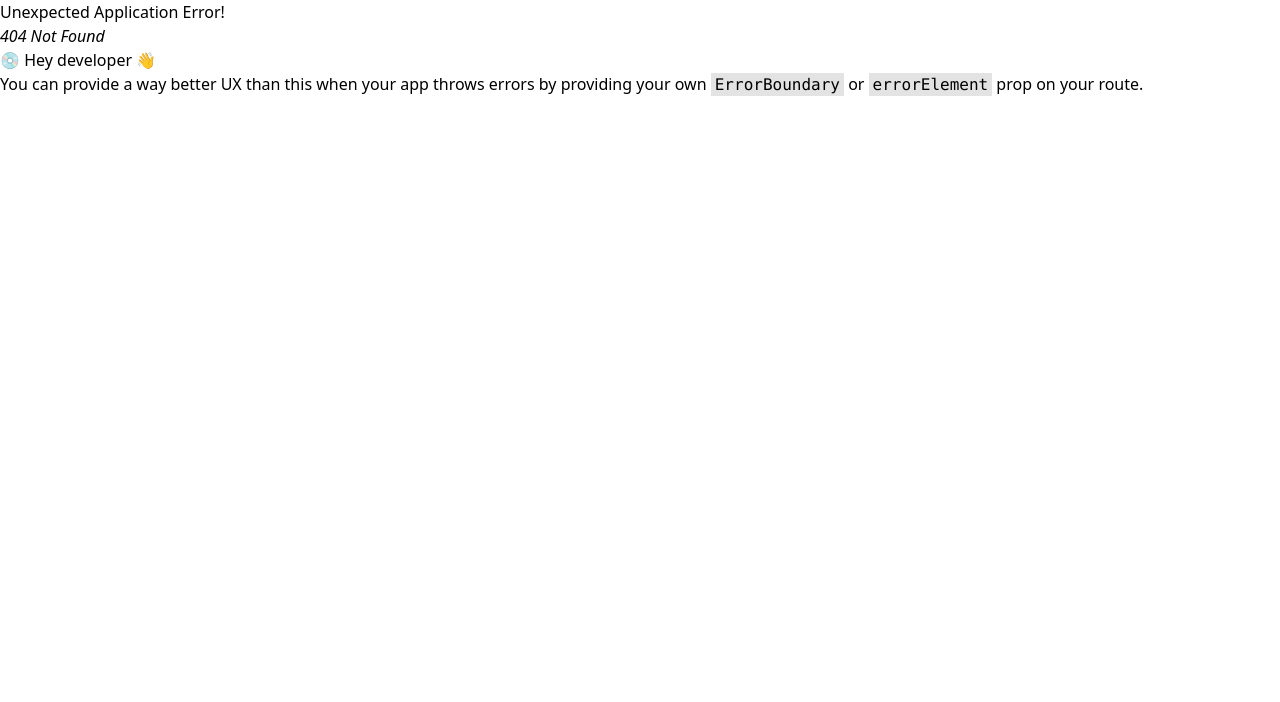
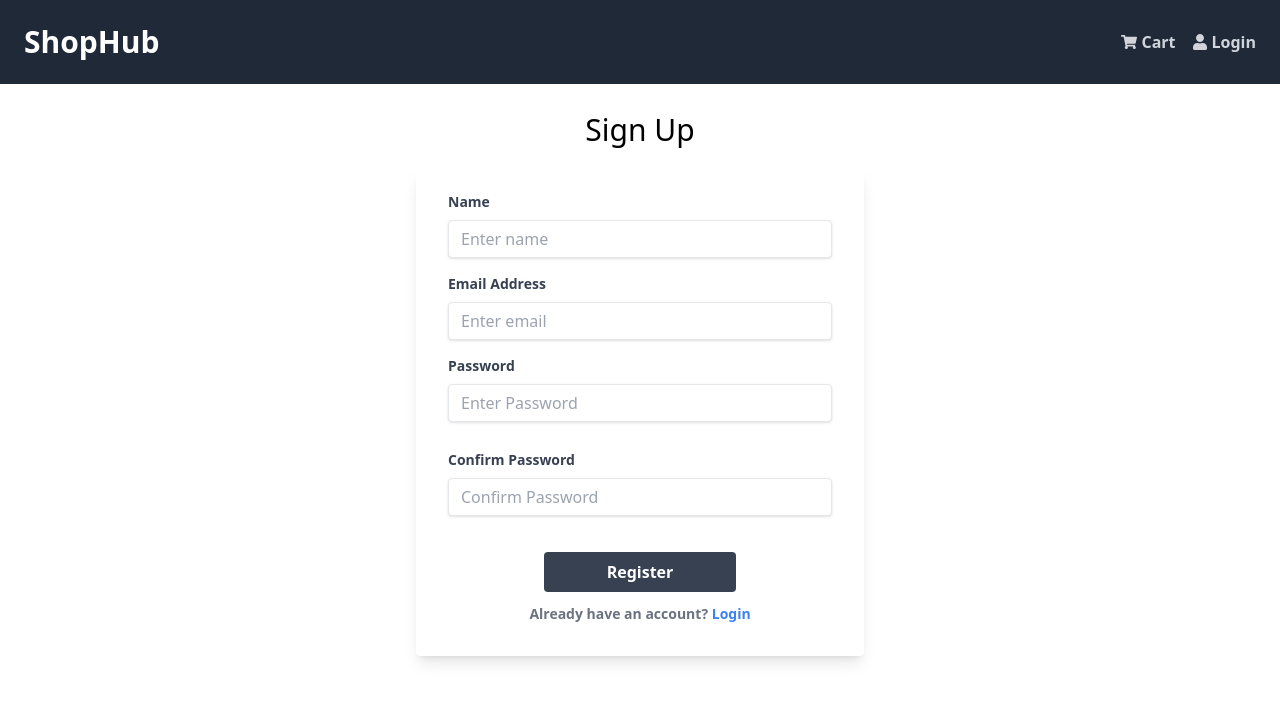
Before and after one commit to myCodingcanvas/Shophub-Capstone, a React (Vite) app in the folder frontend/: page /register in a window 1280 px wide. Before the commit this address had no page. Shown: the top 702 px of the page. Built offline with nearby package versions, Linux system fonts and the light colour scheme.

Commit message:
feat: Add Register page for new users

```diff
--- a/frontend/src/main.tsx
+++ b/frontend/src/main.tsx
@@ -14,12 +14,14 @@ import LoginPage from "./pages/LoginPage";
 import ProductPage from "./pages/ProductPage";
 import store from "./store";
 import CartPage from "./pages/CartPage";
+import RegisterPage from "./pages/RegisterPage";
 
 const router = createBrowserRouter(
   createRoutesFromElements(
     <Route path="/" element={<App />}>
       <Route index={true} path="/" element={<HomePage />} />
       <Route path="/login" element={<LoginPage />} />
+      <Route path="/register" element={<RegisterPage />} />
       <Route path="/product/:id" element={<ProductPage />} />
       <Route path="/cart" element={<CartPage />} />
     </Route>
--- /dev/null
+++ b/frontend/src/pages/RegisterPage.tsx
@@ -0,0 +1,105 @@
+import React, { useState } from "react";
+import { Link } from "react-router-dom";
+
+const RegisterPage = () => {
+  const [name, setName] = useState("");
+  const [email, setEmail] = useState("");
+  const [password, setPassword] = useState("");
+  const [confirmPassword, setconfirmPassword] = useState("");
+
+  const submitHandler = (e) => {};
+
+  return (
+    <div className="flex justify-center items-center mt-4">
+      <div className="w-full max-w-[28rem]">
+        <h1 className="mb-5 text-3xl text-center">Sign Up</h1>
+        <form
+          onSubmit={submitHandler}
+          className="bg-white shadow-lg rounded px-8 pt-6 pb-8 mb-4"
+        >
+          <div className="mb-4">
+            <label
+              htmlFor="email"
+              className="block text-gray-700 text-sm font-bold mb-2"
+            >
+              Name
+            </label>
+            <input
+              type="text"
+              id="text"
+              placeholder="Enter name"
+              value={name}
+              onChange={(e) => setName(e.target.value)}
+              className="shadow appearance-none border rounded w-full py-2 px-3 text-gray-700 leading-tight focus:outline-none focus:shadow-outline"
+            />
+          </div>
+          <div className="mb-4">
+            <label
+              htmlFor="email"
+              className="block text-gray-700 text-sm font-bold mb-2"
+            >
+              Email Address
+            </label>
+            <input
+              type="email"
+              id="email"
+              placeholder="Enter email"
+              value={email}
+              onChange={(e) => setEmail(e.target.value)}
+              className="shadow appearance-none border rounded w-full py-2 px-3 text-gray-700 leading-tight focus:outline-none focus:shadow-outline"
+            />
+          </div>
+          <div className="mb-4">
+            <label
+              htmlFor="password"
+              className="block text-gray-700 text-sm font-bold mb-2"
+            >
+              Password
+            </label>
+            <input
+              type="password"
+              id="password"
+              placeholder="Enter Password"
+              value={password}
+              onChange={(e) => setPassword(e.target.value)}
+              className="shadow appearance-none border rounded w-full py-2 px-3 text-gray-700 mb-3 leading-tight focus:outline-none focus:shadow-outline"
+            />
+          </div>
+          <div className="mb-6">
+            <label
+              htmlFor="password"
+              className="block text-gray-700 text-sm font-bold mb-2"
+            >
+              Confirm Password
+            </label>
+            <input
+              type="password"
+              id="confirm-password"
+              placeholder="Confirm Password"
+              value={confirmPassword}
+              onChange={(e) => setconfirmPassword(e.target.value)}
+              className="shadow appearance-none border rounded w-full py-2 px-3 text-gray-700 mb-3 leading-tight focus:outline-none focus:shadow-outline"
+            />
+          </div>
+          <div className="flex flex-col items-center justify-between space-y-3">
+            <button
+              type="submit"
+              className="bg-gray-700 hover:bg-gray-600 text-white font-bold py-2 px-4 rounded focus:outline-none focus:shadow-outline w-[50%]"
+            >
+              Register
+            </button>
+
+            <div className="inline-block align-baseline font-bold text-sm text-gray-500">
+              Already have an account?{" "}
+              <Link className="text-blue-500 hover:text-blue-800" to="/login">
+                Login
+              </Link>
+            </div>
+          </div>
+        </form>
+      </div>
+    </div>
+  );
+};
+
+export default RegisterPage;
```
